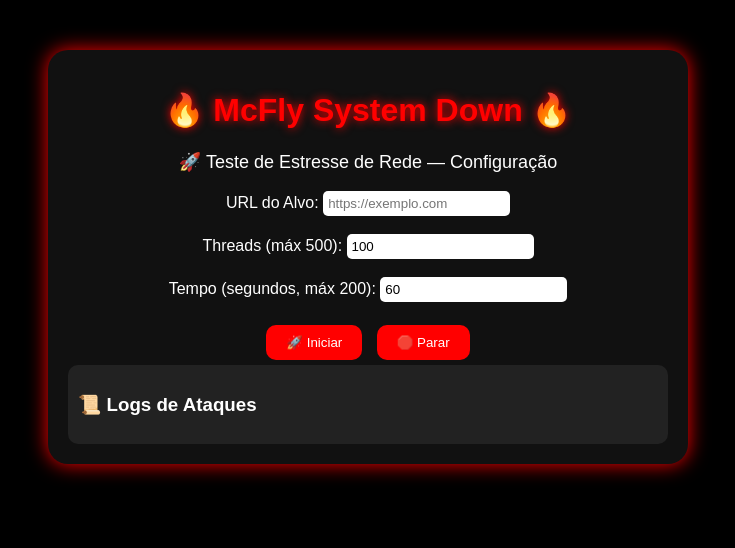
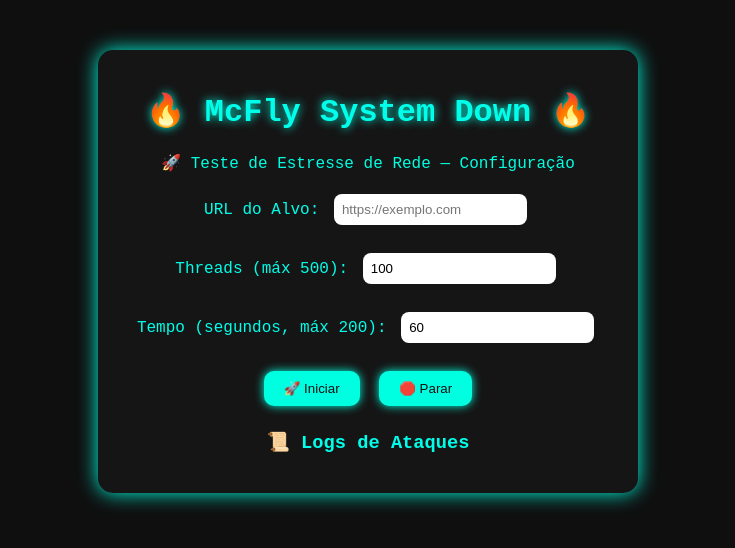
Before and after one commit to laurafandrade/stresserferram, a Flask app: page /painel in a window 1280 px wide. Shown: the top 548 px of the page, without its empty margins (272-1007 px from the left). Run offline with Flask 3, Linux system fonts and the light colour scheme; the visitor is signed in with stand-in values (Sample User, id 1); data that the repository does not hold is empty.

Commit message:
Update style.css

```diff
--- a/static/style.css
+++ b/static/style.css
@@ -1,67 +1,56 @@
 body {
-    background-color: #000;
-    color: #fff;
-    font-family: 'Arial', sans-serif;
+    background: #0f0f0f;
+    color: #00ffea;
+    font-family: 'Courier New', monospace;
     text-align: center;
-    animation: fadeIn 2s ease-in;
 }
 
 .container {
     margin: 50px auto;
-    width: 600px;
-    background-color: #111;
     padding: 20px;
-    border-radius: 20px;
-    box-shadow: 0 0 20px #ff0000;
+    background: #151515;
+    border-radius: 15px;
+    box-shadow: 0 0 20px #00ffe1;
+    width: 500px;
 }
 
-.titulo {
-    color: #ff0000;
-    text-shadow: 0 0 10px #ff0000;
-}
-
-.sub {
-    font-size: 18px;
-}
-
-.regras {
-    background-color: #222;
-    padding: 10px;
-    border-radius: 10px;
-    margin: 20px 0;
-}
-
-input {
-    padding: 5px;
-    border-radius: 5px;
-    border: none;
+h1 {
+    text-shadow: 0 0 10px #00ffe1;
 }
 
 button {
+    background: #00ffe1;
+    color: #0f0f0f;
+    border: none;
     padding: 10px 20px;
     margin: 5px;
-    background-color: #ff0000;
-    color: white;
-    border: none;
+    cursor: pointer;
     border-radius: 10px;
-    cursor: pointer;
+    box-shadow: 0 0 10px #00ffe1;
     transition: 0.3s;
 }
 
 button:hover {
-    background-color: #cc0000;
+    background: #0f0f0f;
+    color: #00ffe1;
+    box-shadow: 0 0 20px #00ffe1;
+}
+
+input {
+    padding: 8px;
+    border-radius: 8px;
+    border: none;
+    margin: 5px;
+}
+
+.regras {
+    color: #ff006a;
+}
+
+.sub {
+    color: #00ffe1;
 }
 
 .logs {
-    background-color: #222;
-    padding: 10px;
-    border-radius: 10px;
-    max-height: 300px;
-    overflow-y: auto;
-    text-align: left;
+    margin-top: 20px;
 }
-
-@keyframes fadeIn {
-    from {opacity: 0;}
-    to {opacity: 1;}
-}
```
